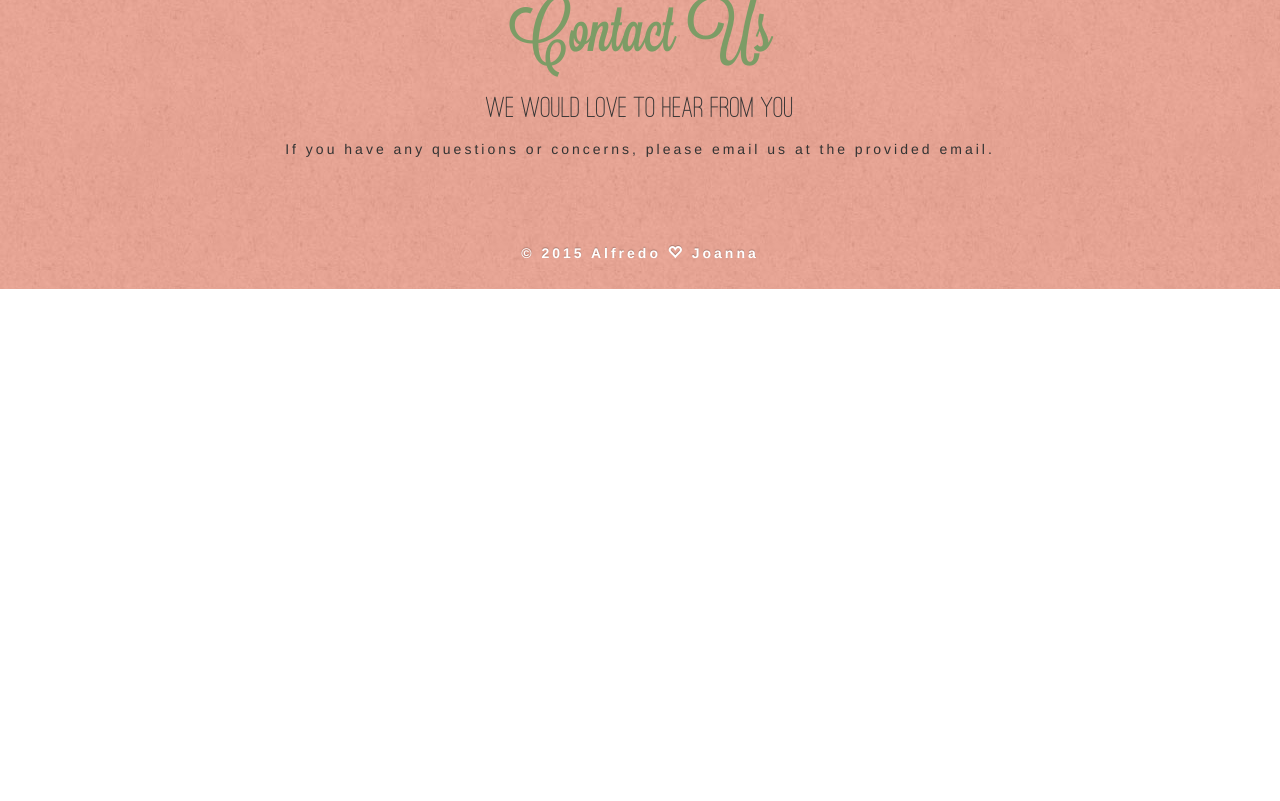
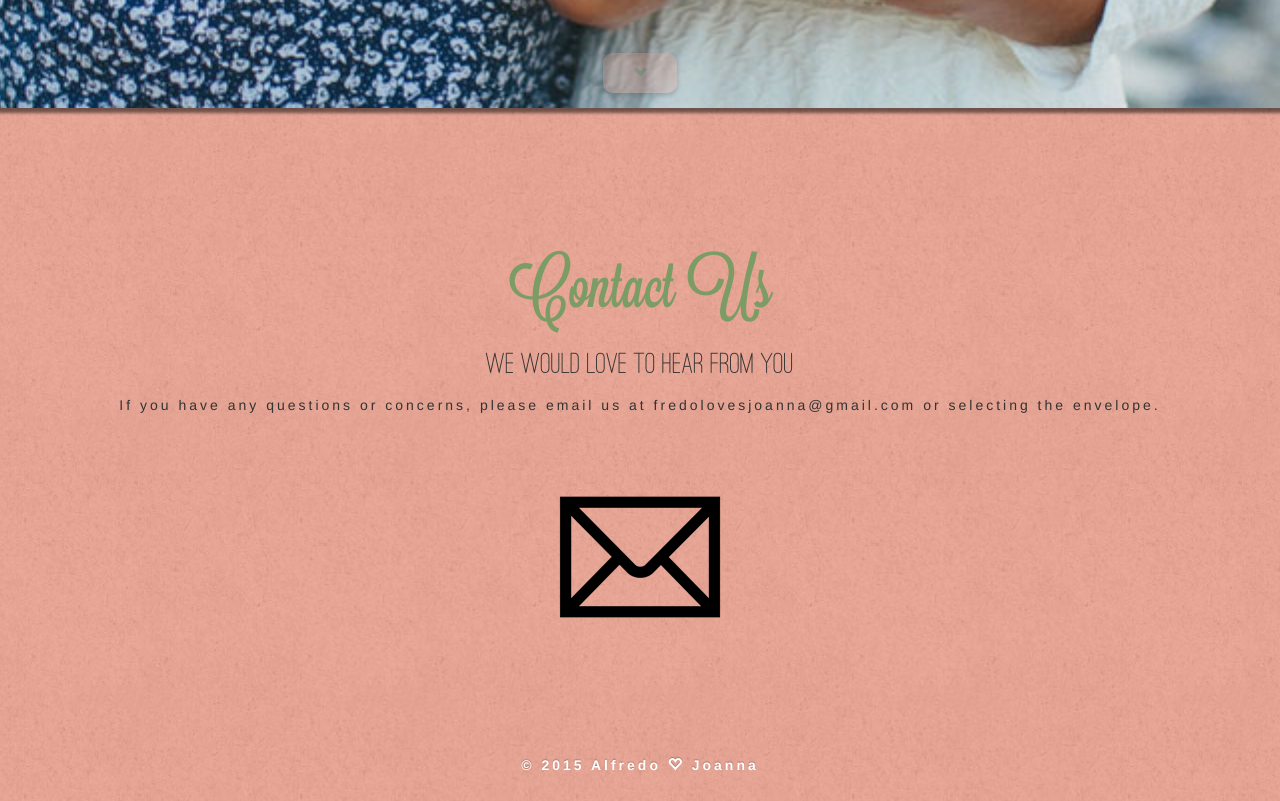
Before and after one commit to jund0-legacy-projects/wedding-websitev1, a website: page index.html at #/contact in a window 1280 px wide. Shown: the part 1385-2186 px from the top of the page. Before the commit the page ends 1674 px from the top, so only its background shows below. Drawn offline with nearby package versions, Linux system fonts and the light colour scheme; some packages are replaced by stand-ins of ours.

Commit message:
updated content

```diff
--- a/templates/partials/contactus.html
+++ b/templates/partials/contactus.html
@@ -4,8 +4,11 @@
 	<div class="container">
 
 		<p class="text-center">
-			If you have any questions or concerns, please email us at the provided email.
+			If you have any questions or concerns, please email us at fredolovesjoanna@gmail.com or selecting the envelope.
 		</p>
 
+		<div class="text-center">
+			<a href="mailto:fredolovesjoanna@email.com"><img src="../../img/email-icon.png" /></a>
+		</div>
 	</div>
 </section>
```
Also changed, not shown: img/email-icon.png (added), 1 other file.
